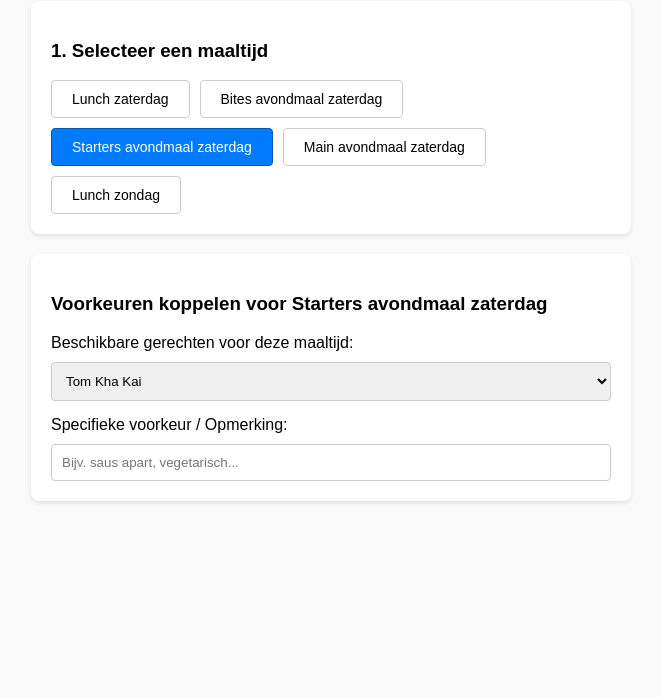
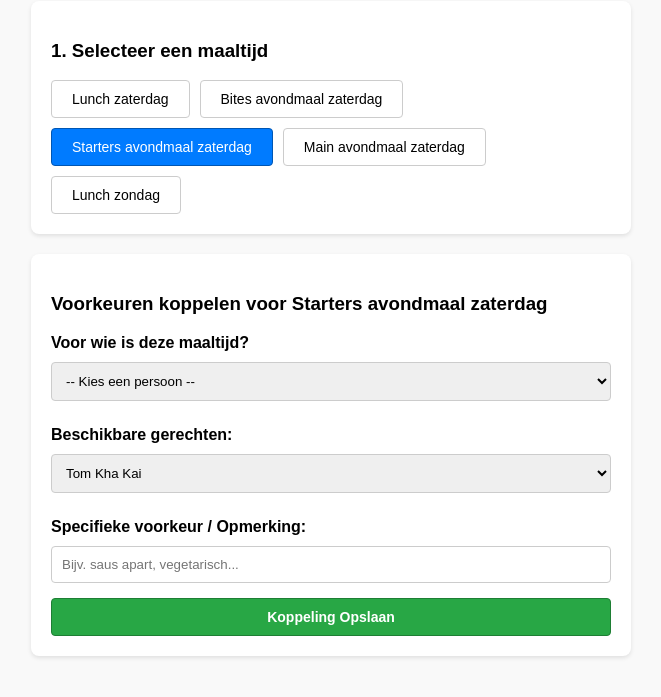
Before and after one commit to saturnus9160/gerechten-selector, a plain HTML site: page index.html in a window 1280 px wide. Both pictures are taken after a click on the button "Starters avondmaal zaterdag". Shown: the part 139-836 px from the top of the page, without its empty margins (309-970 px from the left). Before the commit the page ends 800 px from the top, so only its background shows below. Drawn offline with Linux system fonts and the light colour scheme.

Commit message:
Add persons

```diff
--- a/index.html
+++ b/index.html
@@ -43,12 +43,28 @@
             width: 100%;
             padding: 10px;
             margin-top: 10px;
+            margin-bottom: 15px;
             border-radius: 4px;
             border: 1px solid #ccc;
             box-sizing: border-box;
         }
+        label {
+            font-weight: bold;
+            display: block;
+            margin-top: 10px;
+        }
         .hidden {
             display: none;
+        }
+        .save-btn {
+            background-color: #28a745;
+            color: white;
+            border-color: #1e7e34;
+            width: 100%;
+            font-weight: bold;
+        }
+        .save-btn:hover {
+            background-color: #218838;
         }
     </style>
 </head>
@@ -69,17 +85,28 @@
         <!-- De tekst verandert dynamisch mee met de gekozen maaltijd -->
         <h3 id="voorkeuren-titel">Voorkeuren koppelen voor Huidige Maaltijd</h3>
 
-        <label for="gerechten-dropdown">Beschikbare gerechten voor deze maaltijd:</label>
-        <select id="gerechten-dropdown">
-            <!-- Wordt dynamisch gefilterd -->
+        <!-- NIEUW: Persoon selecteren -->
+        <label for="personen-dropdown">Voor wie is deze maaltijd?</label>
+        <select id="personen-dropdown">
+            <option value="">-- Kies een persoon --</option>
+            <option value="persoon_1">Persoon 1</option>
+            <option value="persoon_2">Persoon 2</option>
+            <option value="persoon_3">Persoon 3</option>
         </select>
 
-        <label style="display:block; margin-top: 15px;" for="opmerking">Specifieke voorkeur / Opmerking:</label>
+        <label for="gerechten-dropdown">Beschikbare gerechten:</label>
+        <select id="gerechten-dropdown">
+            <!-- Wordt dynamisch gefilterd op basis van de gekozen maaltijd -->
+        </select>
+
+        <label for="opmerking">Specifieke voorkeur / Opmerking:</label>
         <input type="text" id="opmerking" placeholder="Bijv. saus apart, vegetarisch...">
+
+        <button class="save-btn" onclick="slaVoorkeurOp()">Koppeling Opslaan</button>
     </div>
 
     <script>
-        // GEGEVENS DIRECT INGEBOUWD (Geen losse JSON-bestanden meer nodig)
+        // Database in de code
         const beschikbareMaaltijden = [
             { "id": "za_mi", "naam": "Lunch zaterdag" },
             { "id": "za_bites", "naam": "Bites avondmaal zaterdag" },
@@ -119,6 +146,8 @@
             { "id": 28, "naam": "Quiche dag", "geschikt_voor": ["zo_mi"] }
         ];
 
+        let geselecteerdeMaaltijdId = "";
+
         // Bouw de knoppen op bij het laden van de pagina
         function idInitialiseerUI() {
             const knoppenContainer = document.getElementById('maaltijd-knoppen');
@@ -135,6 +164,7 @@
 
         // Activeer maaltijd en pas de UI-teksten aan
         function activeerMaaltijd(geselecteerdeKnop, maaltijdNaam, maaltijdId) {
+            geselecteerdeMaaltijdId = maaltijdId;
             document.querySelectorAll('#maaltijd-knoppen button').forEach(btn => btn.classList.remove('active'));
             geselecteerdeKnop.classList.add('active');
 
@@ -146,9 +176,8 @@
             vulGerechtenDropdown(maaltijdId);
         }
 
-        // Filter de gerechten
+        // Filter de gerechten op basis van de geselecteerde maaltijd
         function vulGerechtenDropdown(maaltijdId) {
-            const dropdown = document.getElementById('getechten-dropdown'); // Match met HTML id
             const targetDropdown = document.getElementById('gerechten-dropdown');
             targetDropdown.innerHTML = '';
 
@@ -164,6 +193,21 @@
             });
         }
 
+        // Tijdelijke alert-functie om te tonen wat er gekoppeld is
+        function slaVoorkeurOp() {
+            const persoon = document.getElementById('personen-dropdown').value;
+            const gerechtDropdown = document.getElementById('gerechten-dropdown');
+            const gerechtNaam = gerechtDropdown.options[gerechtDropdown.selectedIndex].text;
+            const opmerking = document.getElementById('opmerking').value;
+
+            if (!persoon) {
+                alert("Selecteer eerst een persoon!");
+                return;
+            }
+
+            alert(`Opgeslagen!\nPersoon: ${persoon}\nMaaltijd ID: ${geselecteerdeMaaltijdId}\nGerecht: ${gerechtNaam}\nOpmerking: ${opmerking}`);
+        }
+
         // Start zodra de pagina klaar is
         window.onload = idInitialiseerUI;
     </script>
```
